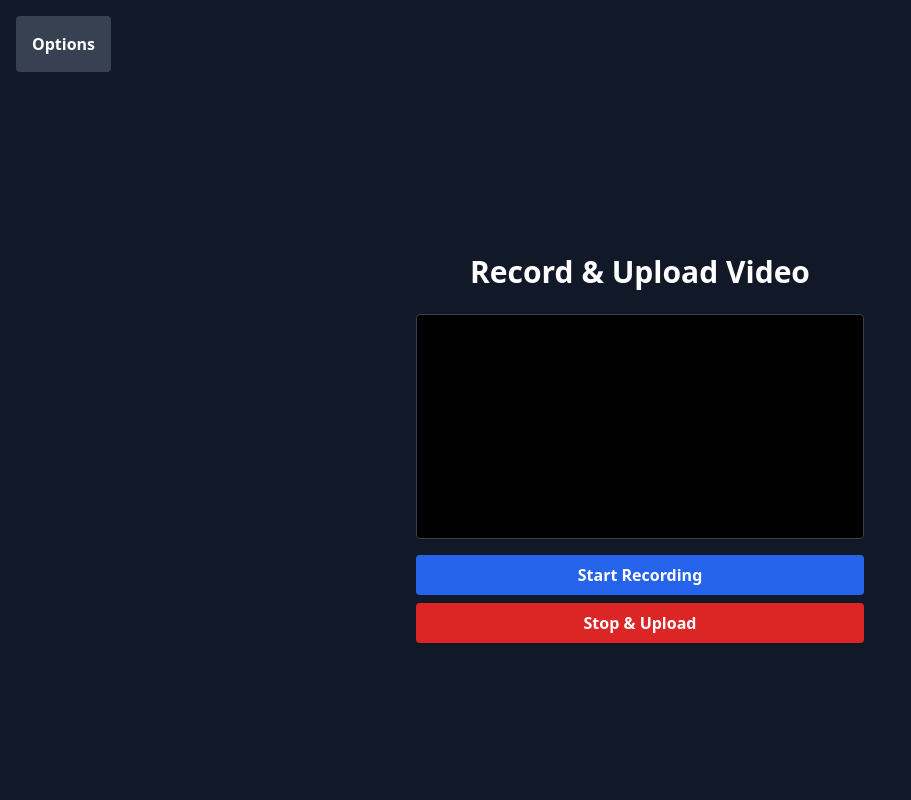
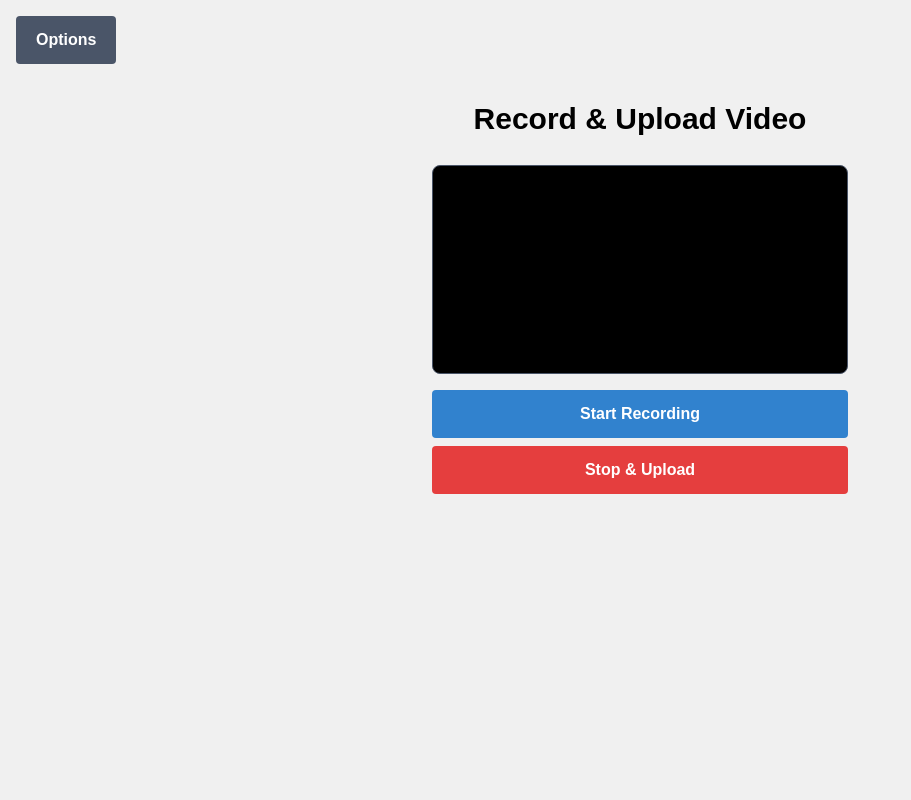
Before and after one commit to compzombie/EyeWitness, a FastAPI app: page / in a window 1280 px wide. Shown: the whole page, without its empty margins (0-911 px from the left). Run offline with FastAPI, Linux system fonts and the light colour scheme; some libraries are stand-ins or nearby versions.

Commit message:
seperated css, button not showing up

```diff
--- a/static/css/style.css
+++ b/static/css/style.css
@@ -1,4 +1,148 @@
+/* --- Global Styles --- */
 body {
-    background-color: #f0f0f0;
-    font-family: Arial, sans-serif;
+  background-color: #f0f0f0;
+  font-family: Arial, sans-serif;
+  margin: 0;
+  padding: 0;
 }
+
+/* --- Button Base Class --- */
+.btn {
+  padding: 0.75rem 1.25rem;
+  border-radius: 0.25rem;
+  cursor: pointer;
+  border: none;
+  display: inline-block;
+}
+
+/* --- Options Button --- */
+.options-btn {
+  background-color: #4a5568; /* Gray-700 */
+  color: #fff;
+  font-weight: bold;
+}
+
+.options-btn:hover {
+  background-color: #2d3748; /* Gray-600 */
+}
+
+/* --- Options Container --- */
+.options-container {
+  position: fixed;
+  top: 1rem;
+  left: 1rem;
+  z-index: 50;
+}
+
+.options-inner {
+  position: relative;
+}
+
+/* --- Menu (Dropdown) --- */
+.menu {
+  position: absolute;
+  top: 100%;
+  left: 0;
+  width: 16rem; /* approx w-64 */
+  background-color: #fff;
+  color: #000;
+  border-radius: 0.25rem;
+  box-shadow: 0 4px 6px rgba(0,0,0,0.1);
+  display: none;
+  margin-top: 0.25rem;
+  padding: 0;
+  list-style: none;
+}
+
+.menu.active {
+  display: block;
+}
+
+/* --- Menu items --- */
+.menu-item {
+  padding: 0.75rem 1rem;
+  cursor: pointer;
+}
+
+.menu-item:hover {
+  background-color: #e2e8f0; /* Gray-200 */
+}
+
+/* --- Submenu --- */
+.submenu {
+  margin-left: 1rem;
+  margin-top: 0.5rem;
+  background-color: #f7fafc;  /* Gray-100 */
+  border-radius: 0.25rem;
+  box-shadow: 0 2px 4px rgba(0,0,0,0.1);
+  display: none;
+  list-style: none;
+  padding: 0;
+}
+
+.submenu.active {
+  display: block;
+}
+
+.submenu-item {
+  padding: 0.75rem 1rem;
+  cursor: pointer;
+}
+
+.submenu-item:hover {
+  background-color: #e2e8f0;
+}
+
+/* --- Main Content --- */
+.main-container {
+  max-width: 28rem; /* approx max-w-md */
+  width: 100%;
+  margin: 6rem auto 0;
+  text-align: center;
+  padding: 0 1rem;
+}
+
+.main-title {
+  font-size: 1.875rem; /* approx text-3xl */
+  font-weight: bold;
+  margin-bottom: 1.5rem;
+}
+
+/* --- Video Preview --- */
+.video-preview {
+  width: 100%;
+  height: auto;
+  border: 1px solid #4a5568;
+  border-radius: 0.5rem;
+  background-color: #000;
+  margin-bottom: 1rem;
+}
+
+/* --- Recording Buttons --- */
+.btn-start {
+  background-color: #3182ce; /* Blue-600 */
+  color: #fff;
+  font-weight: 600;
+  width: 100%;
+  margin-bottom: 0.5rem;
+}
+
+.btn-start:hover {
+  background-color: #2b6cb0; /* Blue-700 */
+}
+
+.btn-stop {
+  background-color: #e53e3e; /* Red-600 */
+  color: #fff;
+  font-weight: 600;
+  width: 100%;
+}
+
+.btn-stop:hover {
+  background-color: #c53030; /* Red-700 */
+}
+
+/* --- Utility Class --- */
+.hidden {
+  display: none;
+}
--- a/templates/index.html
+++ b/templates/index.html
@@ -4,51 +4,31 @@
   <meta charset="UTF-8" />
   <meta name="viewport" content="width=device-width, initial-scale=1.0" />
   <title>Encrypted Video PWA</title>
-  <!-- Tailwind CSS CDN -->
+  <!-- Tailwind CSS is still loaded (if needed for rapid prototyping) -->
   <script src="https://cdn.tailwindcss.com"></script>
-  <!-- Custom CSS -->
-  <style>
-    /* Any additional custom styling can go here */
-  </style>
+  <!-- External CSS -->
+  <link rel="stylesheet" href="/static/css/style.css">
 </head>
-<body class="bg-gray-900 text-white min-h-screen flex flex-col justify-center items-center p-4 relative">
+<body>
   <!-- User Options Button -->
-  <div class="fixed top-4 left-4 z-50">
-    <div class="relative">
-      <button
-        id="userOptionsBtn"
-        class="bg-gray-700 hover:bg-gray-600 text-white font-bold py-4 px-4 rounded"
-      >
+  <div class="options-container">
+    <div class="options-inner">
+      <button id="userOptionsBtn" class="btn options-btn">
         Options
       </button>
-      <ul
-        id="userOptionsMenu"
-        class="absolute left mt-1 w-64 bg-white text-black rounded shadow-lg hidden"
-      >
-        <li
-          class="px-4 py-2 hover:bg-gray-200 cursor-pointer"
-          onclick="manageSaveLocations()"
-        >
+      <ul id="userOptionsMenu" class="menu">
+        <li class="menu-item" onclick="manageSaveLocations()">
           Manage save locations
-          <ul id="saveLocationsSubmenu" class="hidden ml-4 mt-2 bg-gray-100 rounded shadow">
-            <li
-              class="px-4 py-2 hover:bg-gray-300 cursor-pointer"
-              onclick="setLocalPath()"
-            >
+          <ul id="saveLocationsSubmenu" class="submenu">
+            <li class="submenu-item" onclick="setLocalPath()">
               Local Path: <span id="localPathDisplay">/default/path</span>
             </li>
-            <li
-              class="px-4 py-2 hover:bg-gray-300 cursor-pointer"
-              onclick="setEmailPath()"
-            >
+            <li class="submenu-item" onclick="setEmailPath()">
               Email: <span id="emailDisplay">user@example.com</span>
             </li>
           </ul>
         </li>
-        <li
-          class="px-4 py-2 hover:bg-gray-200 cursor-pointer"
-          onclick="showAdvice()"
-        >
+        <li class="menu-item" onclick="showAdvice()">
           Advice
         </li>
       </ul>
@@ -56,63 +36,45 @@
   </div>
 
   <!-- Main Content -->
-  <div class="max-w-md w-full mt-24 mx-auto">
-    <h1 class="text-3xl font-bold text-center mb-6">
-      Record &amp; Upload Video
-    </h1>
+  <div class="main-container">
+    <h1 class="main-title">Record &amp; Upload Video</h1>
 
     <!-- Video Preview -->
-    <video
-      id="videoPreview"
-      class="w-full h-auto rounded border border-gray-700 bg-black mb-4"
-      autoplay
-      muted
-    ></video>
+    <video id="videoPreview" class="video-preview" autoplay muted></video>
 
     <!-- Start Recording Button -->
-    <button
-      id="startBtn"
-      class="bg-blue-600 hover:bg-blue-700 font-semibold py-2 px-4 rounded w-full mb-2"
-      onclick="startRecording()"
-    >
+    <button id="startBtn" class="btn btn-start" onclick="startRecording()">
       Start Recording
     </button>
 
-    <!-- Stop & Upload Button -->
-    <button
-      id="stopBtn"
-      class="bg-red-600 hover:bg-red-700 font-semibold py-2 px-4 rounded w-full"
-      onclick="stopRecording()"
-      disabled
-    >
+    <!-- Stop &amp; Upload Button -->
+    <button id="stopBtn" class="btn btn-stop" onclick="stopRecording()" disabled>
       Stop &amp; Upload
     </button>
   </div>
 
   <!-- Hidden file explorer input -->
-  <input type="file" id="localPathInput" webkitdirectory directory multiple class="hidden" />
+  <input type="file" id="localPathInput" webkitdirectory directory multiple class="hidden">
 
   <!-- JavaScript -->
   <script>
-    // Wait for the DOM to be fully loaded
+    // DOMContentLoaded and Options functions remain unchanged
     document.addEventListener("DOMContentLoaded", () => {
-      // Setup Options dropdown toggle
       const userOptionsBtn = document.getElementById('userOptionsBtn');
       const userOptionsMenu = document.getElementById('userOptionsMenu');
       userOptionsBtn.addEventListener('click', () => {
-        userOptionsMenu.classList.toggle('hidden');
+        userOptionsMenu.classList.toggle('active');
       });
     });
 
-    // Options functions exposed globally
     window.manageSaveLocations = function() {
       const submenu = document.getElementById('saveLocationsSubmenu');
-      submenu.classList.toggle('hidden');
+      submenu.classList.toggle('active');
     }
 
     window.showAdvice = function() {
       alert('Advice clicked.');
-      document.getElementById('userOptionsMenu').classList.add('hidden');
+      document.getElementById('userOptionsMenu').classList.remove('active');
     }
 
     window.setLocalPath = function() {
@@ -124,7 +86,7 @@
       const newEmail = prompt("Enter your email address:", currentEmail);
       if (newEmail !== null && newEmail.trim() !== "") {
         document.getElementById('emailDisplay').textContent = newEmail.trim();
-        // Optionally: Post newEmail to the backend for persistence.
+// Optionally: Post newEmail to the backend for persistence.
       }
     }
 
```
Also changed, not shown: templates/syle.css (added), 1 other file.
